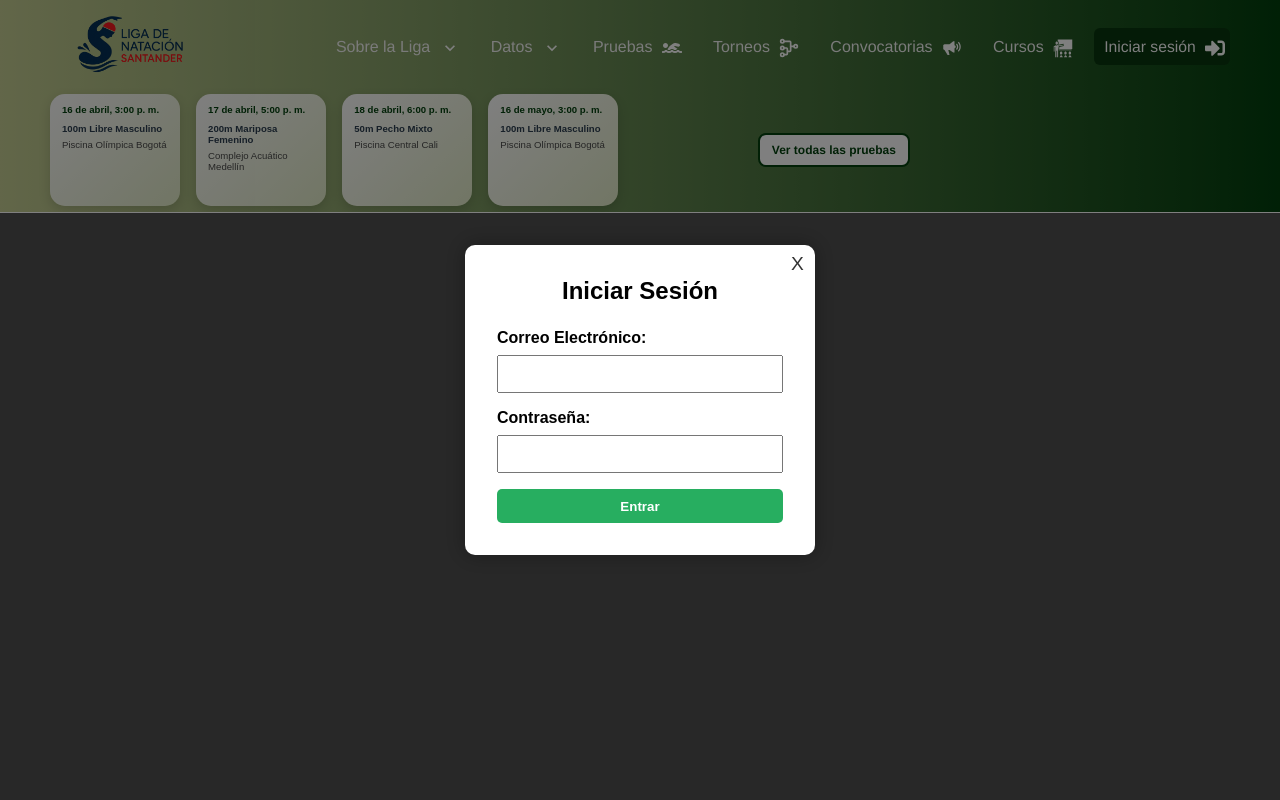
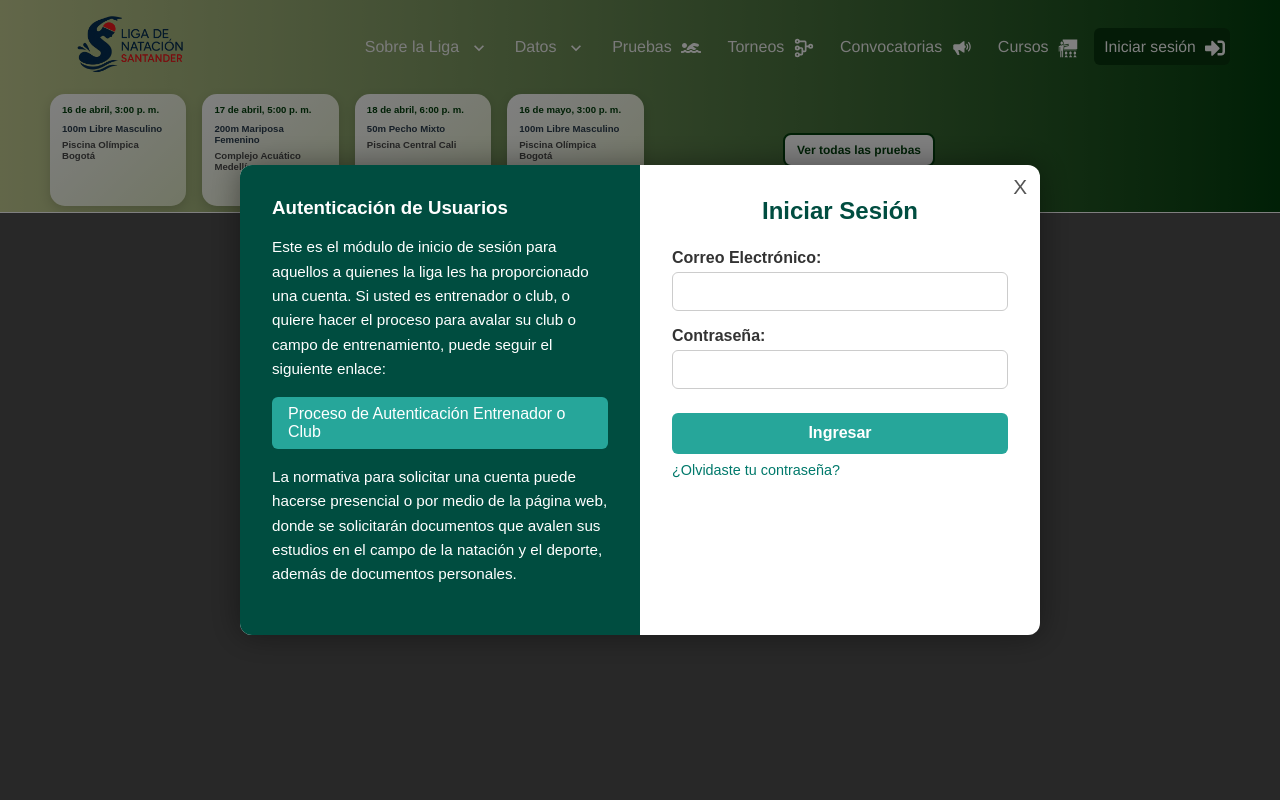
Before and after one commit to Andrezvd/front_lisanatacion, a React (Vite) app: page / in a window 1280 px wide. Both pictures are taken after a click on the element "Iniciar sesión". Shown: the top 800 px of the page. Built offline with nearby package versions, Linux system fonts and the light colour scheme.

Commit message:
Panel del login tipo modal terminado con diseño responsivo

```diff
--- a/src/components/loginPanel/loginPanel.tsx
+++ b/src/components/loginPanel/loginPanel.tsx
@@ -1,5 +1,5 @@
 import React from "react";
-import "../../styles/loginPanel.css"
+import "../../styles/loginPanel.css";
 
 interface LoginPanelProps {
   isOpen: boolean;
@@ -12,6 +12,24 @@ const LoginPanel: React.FC<LoginPanelProps> = ({ isOpen, onClose }) => {
   return (
     <div className="modal-overlay" onClick={onClose}>
       <div className="modal-container" onClick={(e) => e.stopPropagation()}>
+        <div className="modal-left">
+          <h3>Autenticación de Usuarios</h3>
+          <p>
+            Este es el módulo de inicio de sesión para aquellos a quienes la liga les ha proporcionado una cuenta.
+            Si usted es entrenador o club, o quiere hacer el proceso para avalar su club o campo de entrenamiento,
+            puede seguir el siguiente enlace:
+          </p>
+          <a href="/proceso-autenticacion" className="auth-link">
+            Proceso de Autenticación Entrenador o Club
+          </a>
+          <p>
+            La normativa para solicitar una cuenta puede hacerse presencial o por medio de la página web,
+            donde se solicitarán documentos que avalen sus estudios en el campo de la natación y el deporte,
+            además de documentos personales.
+          </p>
+        </div>
+
+        <div className="modal-right">
           <h2>Iniciar Sesión</h2>
           <form>
             <label htmlFor="email">Correo Electrónico:</label>
@@ -20,8 +38,11 @@ const LoginPanel: React.FC<LoginPanelProps> = ({ isOpen, onClose }) => {
             <label htmlFor="password">Contraseña:</label>
             <input type="password" id="password" required />
 
-          <button type="submit">Entrar</button>
+            <button type="submit">Ingresar</button>
+            <button type="button" className="forgot-password">¿Olvidaste tu contraseña?</button>
           </form>
+        </div>
+
         <button className="close-button" onClick={onClose}>X</button>
       </div>
     </div>
--- a/src/styles/loginPanel.css
+++ b/src/styles/loginPanel.css
@@ -12,53 +12,152 @@
   }
 
   .modal-container {
-    background-color: white;
-    padding: 2rem;
-    border-radius: 10px;
-    width: 350px;
-    box-shadow: 0 0 20px rgba(0, 0, 0, 0.3);
+    background-color: #ffffff;
+    display: flex;
+    flex-direction: row;
+    width: 800px;
+    border-radius: 12px;
+    overflow: hidden;
     position: relative;
+    box-shadow: 0 0 30px rgba(0, 0, 0, 0.4);
   }
 
-  .modal-container h2 {
-    margin-top: 0;
+  .modal-left {
+    background-color: #004d40;
+    color: white;
+    padding: 2rem;
+    width: 50%;
+    font-family: "Poppins", sans-serif;
+  }
+
+  .modal-left h3 {
+    margin-bottom: 1rem;
+  }
+
+  .modal-left p {
+    font-size: 0.95rem;
+    margin-bottom: 1rem;
+    line-height: 1.6;
+  }
+
+  .auth-link {
+    display: inline-block;
+    background-color: #26a69a;
+    color: white;
+    padding: 0.5rem 1rem;
+    border-radius: 6px;
+    text-decoration: none;
+    margin-bottom: 1rem;
+  }
+
+  .auth-link:hover {
+    background-color: #1de9b6;
+  }
+
+  .modal-right {
+    width: 50%;
+    padding: 2rem;
+    font-family: "Poppins", sans-serif;
+  }
+
+  .modal-right h2 {
     margin-bottom: 1.5rem;
+    color: #004d40;
     text-align: center;
   }
 
-  .modal-container form {
+  .modal-right form {
     display: flex;
     flex-direction: column;
   }
 
-  .modal-container label {
-    margin-bottom: 0.5rem;
-    font-weight: bold;
+  .modal-right label {
+    font-weight: 600;
+    margin-bottom: 0.3rem;
+    color: #333;
   }
 
-  .modal-container input {
+  .modal-right input {
     margin-bottom: 1rem;
-    padding: 0.5rem;
+    padding: 0.6rem;
+    border: 1px solid #ccc;
+    border-radius: 6px;
     font-size: 1rem;
   }
 
-  .modal-container button[type="submit"] {
-    background-color: #27ae60;
+  .modal-right button[type="submit"] {
+    background-color: #26a69a;
     color: white;
-    padding: 0.6rem;
+    padding: 0.7rem;
     border: none;
-    border-radius: 5px;
+    border-radius: 6px;
     font-weight: bold;
+    font-size: 1rem;
     cursor: pointer;
+    margin-top: 0.5rem;
+  }
+
+  .modal-right button[type="submit"]:hover {
+    background-color: #1de9b6;
+  }
+
+  .forgot-password {
+    background: none;
+    border: none;
+    color: #00796b;
+    text-align: left;
+    font-size: 0.9rem;
+    margin-top: 0.5rem;
+    cursor: pointer;
+  }
+
+  .forgot-password:hover {
+    text-decoration: underline;
   }
 
   .close-button {
     position: absolute;
-    top: 0.5rem;
-    right: 0.7rem;
+    top: 0.6rem;
+    right: 0.8rem;
     background: none;
     border: none;
-    font-size: 1.2rem;
+    font-size: 1.3rem;
+    color: #555;
     cursor: pointer;
-    color: #333;
   }
+
+  /* --- Responsive Layout --- */
+@media screen and (max-width: 950px) {
+  .modal-container {
+    flex-direction: column;
+    width: 90%;
+    max-height: 90vh;
+    overflow-y: auto;
+    padding: 1.5rem;
+  }
+
+  .modal-left, .modal-right {
+    width: 100%;
+    padding: 1rem 0;
+  }
+
+  .modal-left {
+    margin: 20px 0px;
+    padding: 20px;
+    border-radius: 12px;
+    border-bottom: 1px solid #ccc;
+  }
+
+  .modal-right form {
+    width: 100%;
+  }
+
+  .modal-image {
+    max-width: 140px;
+  }
+
+  .close-button {
+    top: 1rem;
+    right: 1rem;
+  }
+}
--- a/src/styles/navBar.css
+++ b/src/styles/navBar.css
@@ -45,7 +45,7 @@
 .navbar-links {
   list-style: none;
   display: flex;
-  gap: 1.6rem;
+  gap: 1.4rem;
 }
 
 .navbar-links li {
@@ -69,7 +69,7 @@
 
 @media (max-width: 1500px) {
   .navbar-links {
-    gap: 1.4rem; /* Reduce el espacio entre los enlaces */
+    gap: 1.2rem; /* Reduce el espacio entre los enlaces */
   }
 }
 
@@ -78,13 +78,13 @@
     display: none;
   }
   .navbar-links {
-    gap: 1.9rem; /* Reduce el espacio entre los enlaces */
+    gap: 1.3rem; /* Reduce el espacio entre los enlaces */
   }
 }
 
 @media (max-width: 1368px){
   .navbar-links {
-    gap: 1rem; /* Reduce el espacio entre los enlaces */
+    gap: 0.7rem; /* Reduce el espacio entre los enlaces */
   }
 }
 
@@ -101,7 +101,7 @@
     display: none; /* Reduce el espacio entre los enlaces */
   }
   .navbar-links {
-    gap: 2.7rem; /* Reduce el espacio entre los enlaces */
+    gap: 2.2rem; /* Reduce el espacio entre los enlaces */
   }
 }
 
--- a/src/styles/pruebas_recientes.css
+++ b/src/styles/pruebas_recientes.css
@@ -35,17 +35,18 @@
   font-weight: bold;
   color: #02400d;
   margin-bottom: 8px;
-  font-size: 0.75rem;
+  font-size: 0.65rem;
 }
 
 .card-prueba .titulo {
-  font-size: 0.75rem;
+  font-size: 0.6rem;
   color: #2c3e50;
   margin-bottom: 5px;
 }
 
 .card-prueba .piscina {
-  font-size: 0.85rem;
+  font-size: 0.58rem;
+  font-weight: bold;  ;
   color: #4a4a4a;
 }
 
@@ -109,7 +110,7 @@
     justify-content: center; /* <-- centra el grid */
     overflow-x: hidden;
     width: 100%;
-    height: 54vh;
+
   }
 
 
@@ -133,7 +134,11 @@
 }
 
 /* 📱 Para pantallas MUY pequeñas, tipo móviles */
-@media (max-width: 480px) {
+@media (max-width: 680px) {
+
+  .cards-container{
+    height: 54vh;
+  }
   .card-prueba .fecha,
   .card-prueba .titulo,
   .card-prueba .piscina {
```
Lines whose indentation alone changed are shown as unchanged.
